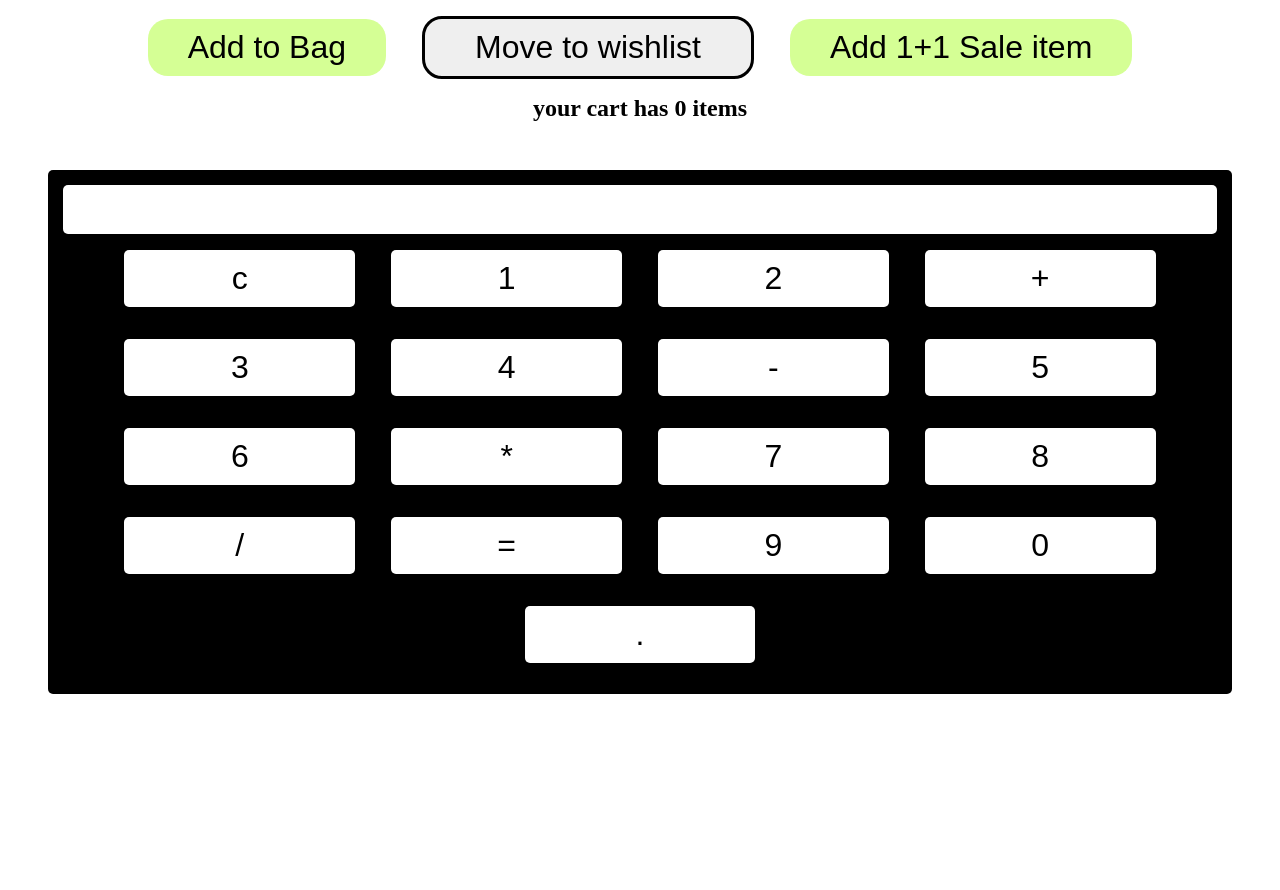
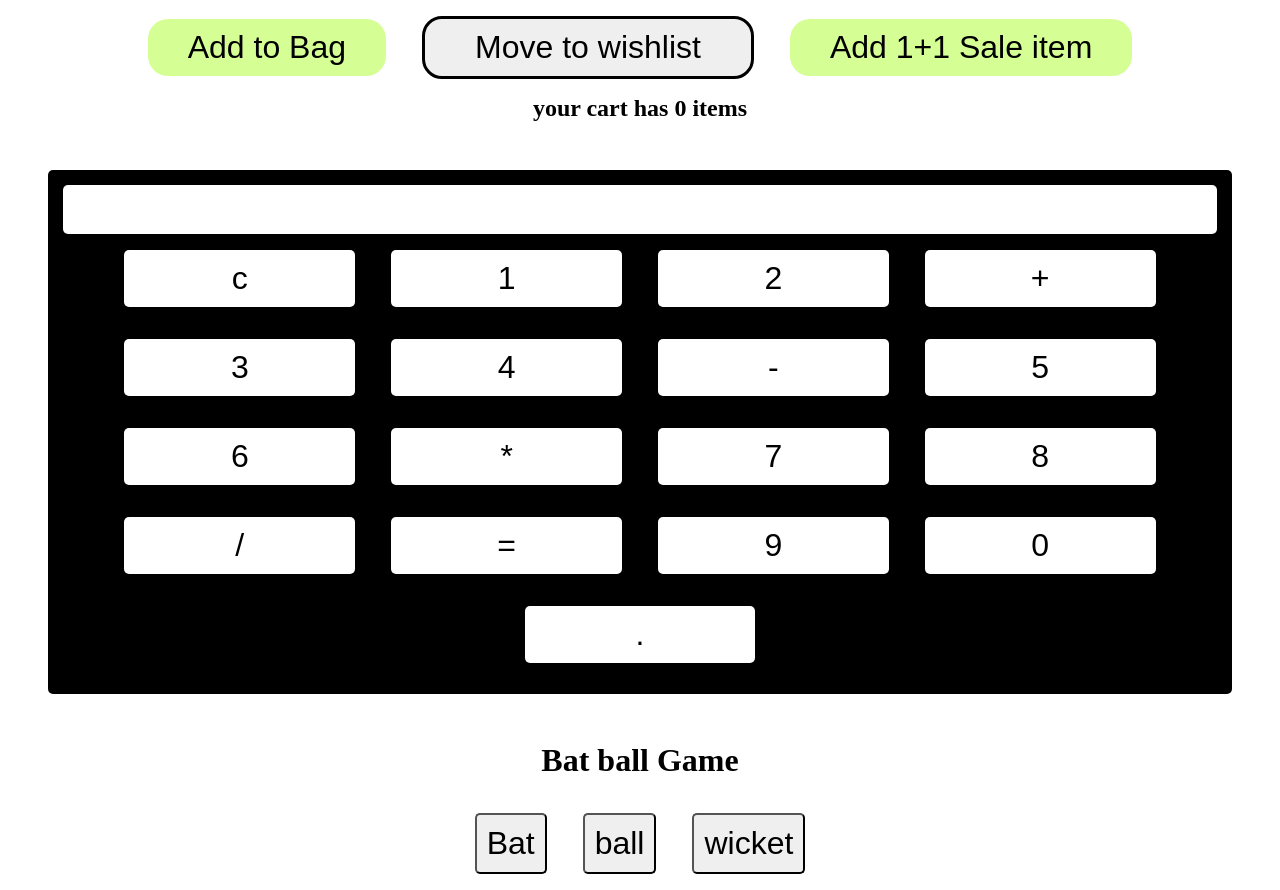
Before and after one commit to Abhishek197584/simpleCalc, a plain HTML site: page index.html in a window 1280 px wide. Before the commit the page ends 800 px from the top, so only its background shows below. Drawn offline with Linux system fonts and the light colour scheme.

Commit message:
added game

```diff
--- a/index.html
+++ b/index.html
@@ -156,8 +156,102 @@
 <button class="calc" id="button" onclick="currentValue+='.'; document.querySelector('#text').value =  currentValue;" >.</button>
 </div>
     </div>
+<br>
+<h1>Bat ball Game </h1>
+<br>
+<button class="calc" style="border-radius: 5px;"
+onclick=" yourMsg= `you have clicked bat `;
+let randomChoice = Math.random() * 3;
+let computerChoice ;
+if(randomChoice>0 && randomChoice<=1){
+    computerChoice = `Bat`;
+
+}
+ else if(randomChoice>1 && randomChoice<=2){
+    computerChoice=`Ball`;
+
+}
+ else {
+    computerChoice=`Wicket`;
+
+}
+computerMsg= `computer chosen ${computerChoice}`;
+
+if(computerChoice===`Bat`){
+    resultMsg = `match tied`;
+}else if(computerChoice === `Ball`){
+     resultMsg = `You won`;
+
+}
+else{
+    resultMsg = `computer won`;
+
+}
+alert(` ${yourMsg} | ${computerMsg} | ${resultMsg}`)
+
+" >Bat</button>
+<button class="calc" style="border-radius: 5px;" onclick="yourMsg= `you have clicked ball `;
+let randomChoice = Math.random() * 3;
+let computerChoice ;
+if(randomChoice>0 && randomChoice<=1){
+    computerChoice = `Bat`;
+
+}
+ else if(randomChoice>1 && randomChoice<=2){
+    computerChoice=`Ball`;
+
+}
+ else {
+    computerChoice=`Wicket`;
+
+}
+computerMsg= `computer chosen ${computerChoice}`;
+
+if(computerChoice===`Bat`){
+    resultMsg = `computer won`;
+}else if(computerChoice === `Ball`){
+     resultMsg = `match tied`;
+
+}
+else{
+    resultMsg = `you won`;
+
+}
+alert(` ${yourMsg} | ${computerMsg} | ${resultMsg}`)"
 
 
+>ball</button>
+<button class="calc"style="border-radius: 5px;"
+onclick="yourMsg= `you have clicked wicket `;
+let randomChoice = Math.random() * 3;
+let computerChoice ;
+if(randomChoice>0 && randomChoice<=1){
+    computerChoice = `Bat`;
+
+}
+ else if(randomChoice>1 && randomChoice<=2){
+    computerChoice=`Ball`;
+
+}
+ else {
+    computerChoice=`Wicket`;
+
+}
+computerMsg= `computer chosen ${computerChoice}`;
+
+if(computerChoice===`Bat`){
+    resultMsg = `you won`;
+}else if(computerChoice === `Ball`){
+     resultMsg = `computer won`;
+
+}
+else{
+    resultMsg = `match tied`;
+
+}
+alert(` ${yourMsg} | ${computerMsg} | ${resultMsg}`)"
+
+>wicket</button>
 
 </center>
 <script>
```
